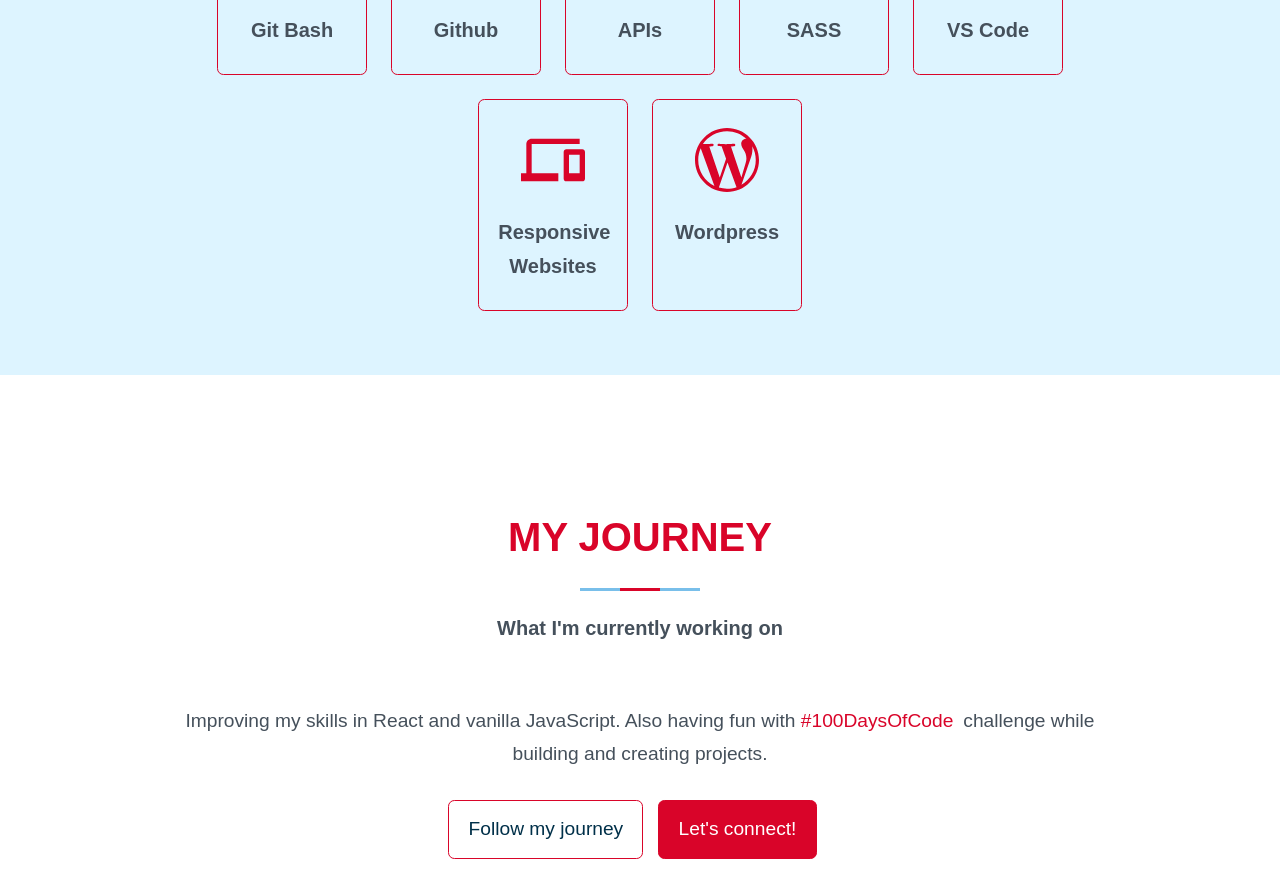
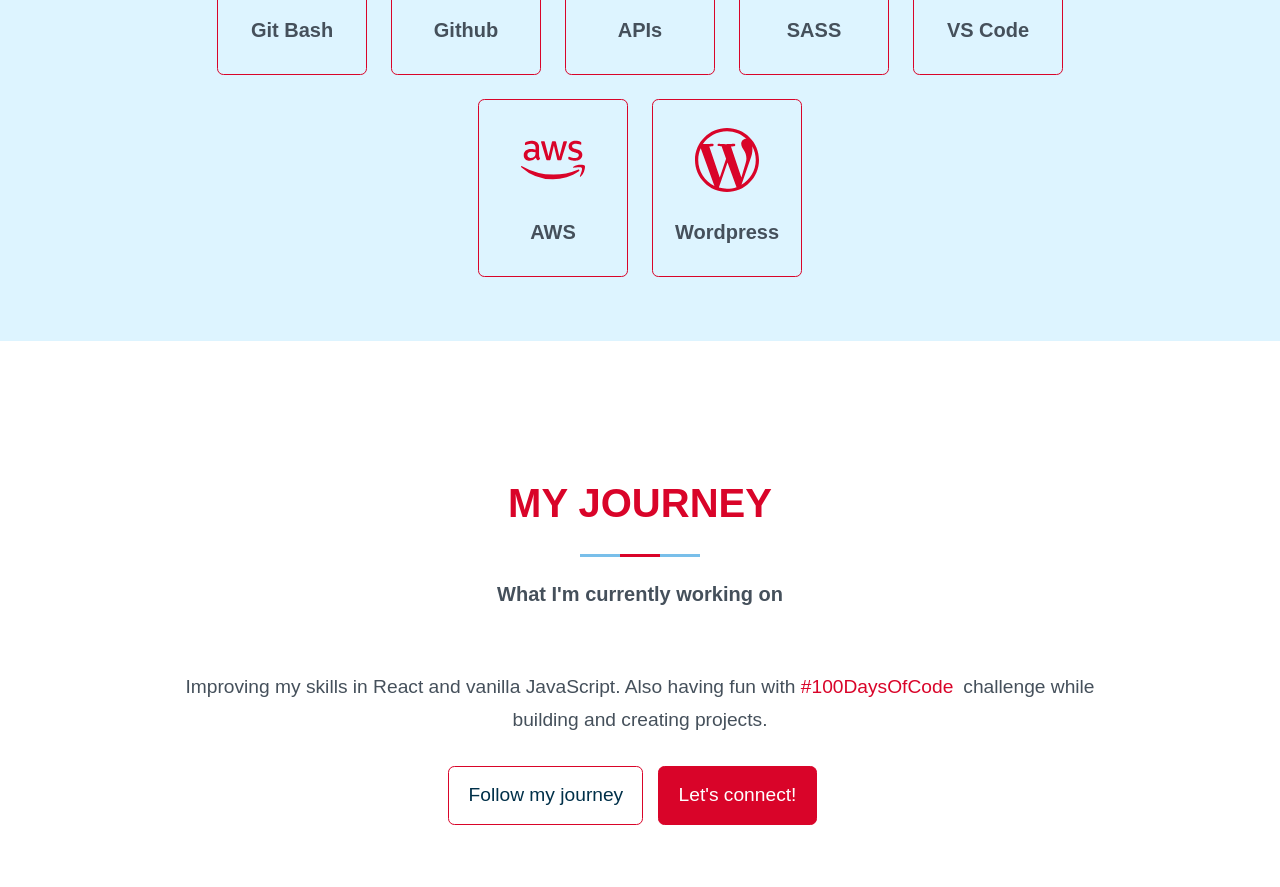
Before and after one commit to remarshal/marshal-rocks-react, a React (Create React App) app: page / in a window 1280 px wide. Shown: the part 9680-10567 px from the top of the page. Built offline with nearby package versions, Linux system fonts and the light colour scheme; a web font is replaced by a local one.

Commit message:
added AWS

```diff
--- a/src/Components/Skills.jsx
+++ b/src/Components/Skills.jsx
@@ -4,7 +4,7 @@ import { AiFillApi } from 'react-icons/ai';
 import { SiJavascript, SiCss3, SiHtml5, SiJquery, SiReact, SiGithub, SiGnubash, SiWordpress } from 'react-icons/si';
 import { VscCode } from 'react-icons/vsc';
 import { MdPhonelink } from 'react-icons/md';
-import { FaSass } from 'react-icons/fa';
+import { FaSass, FaAws } from 'react-icons/fa';
 
 const Skills = () => {
     return (
@@ -57,8 +57,8 @@ const Skills = () => {
                             <h5>VS Code</h5>
                         </article>
                         <article className='skills--card'>
-                            <MdPhonelink className='skills--icons' />
-                            <h5>Responsive Websites</h5>
+                            <FaAws className='skills--icons' />
+                            <h5>AWS</h5>
                         </article>
                         <article className='skills--card'>
                             <SiWordpress className='skills--icons' />
```
